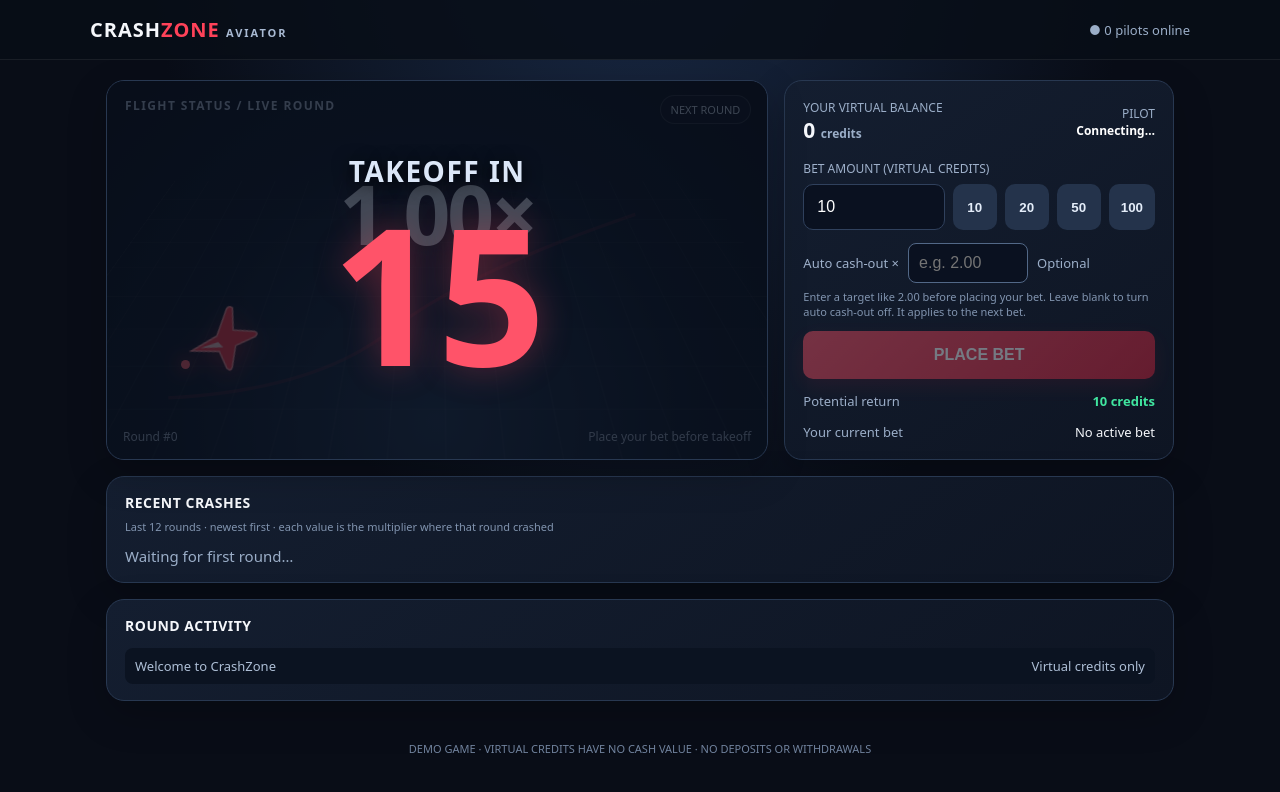
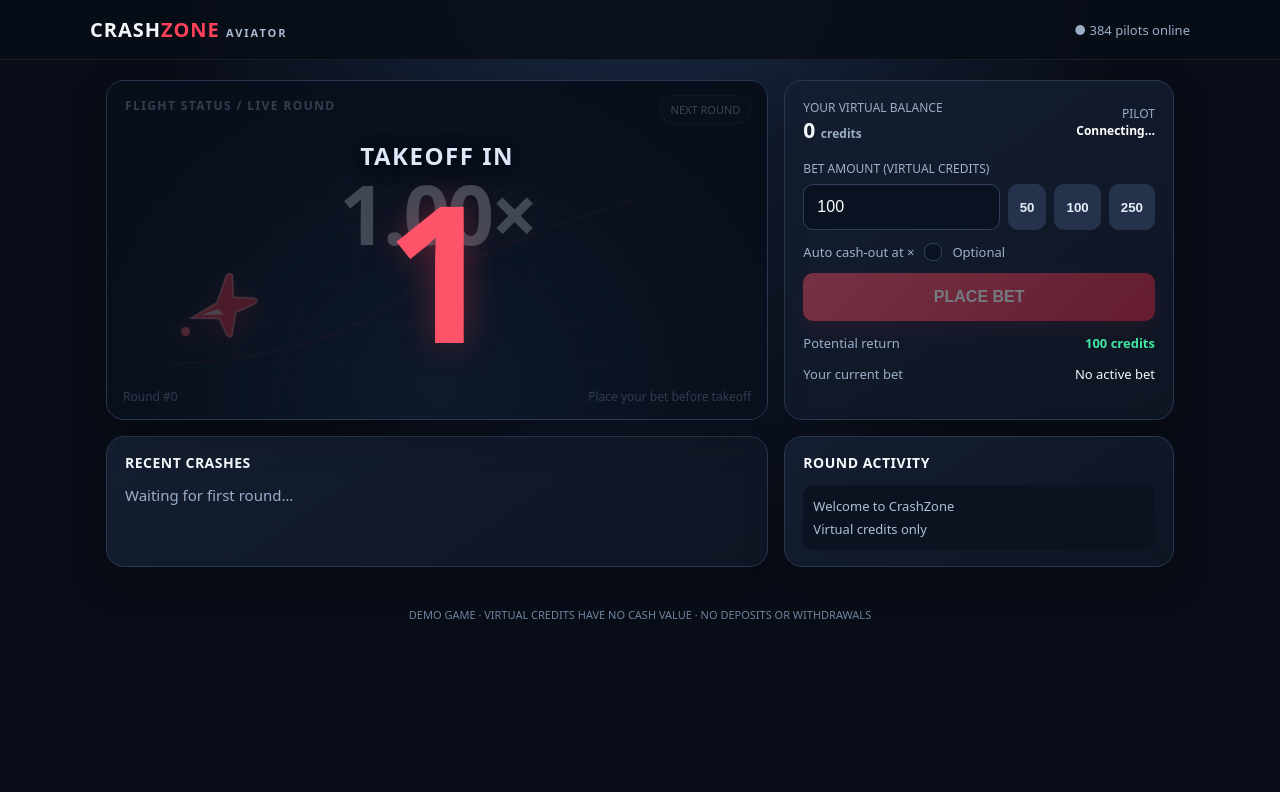
Before and after one commit to prince151093/Btr-games, a website: page src/public/index.html in a window 1280 px wide. Drawn offline with nearby package versions, Linux system fonts and the light colour scheme; no server answers.

Commit message:
Add files via upload

```diff
--- a/src/public/index.html
+++ b/src/public/index.html
@@ -11,11 +11,11 @@ header{display:flex;align-items:center;justify-content:space-between;padding:16p
 .logo{font-size:20px;font-weight:900;letter-spacing:1px}.logo span{color:var(--red)}.online{color:var(--muted);font-size:13px}
 main{max-width:1100px;margin:auto;padding:20px 16px 40px;display:grid;grid-template-columns:minmax(0,1.7fr) minmax(280px,1fr);gap:16px}
 .panel{background:linear-gradient(145deg,#141e30,#0e1523);border:1px solid var(--line);border-radius:18px;overflow:hidden;box-shadow:0 14px 40px #0003}
-.flight{position:relative;min-height:300px;background:radial-gradient(ellipse at 50% 90%,#243b5a 0,#101d31 55%,#0b1220 100%);overflow:hidden}
+.flight{position:relative;min-height:340px;background:radial-gradient(ellipse at 50% 90%,#243b5a 0,#101d31 55%,#0b1220 100%);overflow:hidden}
 .flight:before{content:"";position:absolute;inset:0;background-image:linear-gradient(#ffffff08 1px,transparent 1px),linear-gradient(90deg,#ffffff08 1px,transparent 1px);background-size:42px 42px;transform:perspective(260px) rotateX(22deg) scale(1.4);transform-origin:bottom}
 .sky-label{position:absolute;top:16px;left:18px;color:#a8bbd5;font-size:12px;letter-spacing:1.4px;font-weight:700}
 .status{position:absolute;right:16px;top:14px;border:1px solid #ffffff20;border-radius:999px;padding:6px 10px;font-size:11px;color:#c6d6e9;background:#111a2bcc}
-.takeoff-timer{position:absolute;inset:0;display:flex;flex-direction:column;align-items:center;justify-content:center;gap:8px;z-index:2;background:#070d18b8;color:#dce7f8;text-align:center;font-size:clamp(18px,4vw,28px);font-weight:900;letter-spacing:1.5px;text-shadow:0 3px 18px #000;pointer-events:none;font-variant-numeric:tabular-nums}.takeoff-timer strong{display:block;color:#ff5369;font-size:clamp(100px,25vw,190px);line-height:1;letter-spacing:-3px;font-variant-numeric:tabular-nums;text-shadow:0 0 36px #ff425955}.takeoff-timer.hidden{display:none}
+.takeoff-timer{position:absolute;inset:0;display:flex;flex-direction:column;align-items:center;justify-content:center;gap:8px;z-index:2;background:#070d18b8;color:#dce7f8;text-align:center;font-size:clamp(16px,3vw,24px);font-weight:900;letter-spacing:1.5px;text-shadow:0 3px 18px #000;pointer-events:none}.takeoff-timer strong{display:block;color:#ff5369;font-size:clamp(88px,24vw,190px);line-height:.95;letter-spacing:-5px;font-variant-numeric:tabular-nums;text-shadow:0 0 36px #ff425955}.takeoff-timer.flying{inset:14px auto auto 50%;transform:translateX(-50%);height:auto;display:block;padding:8px 14px;border:1px solid #ffffff24;border-radius:12px;background:#080d17d9;font-size:12px;letter-spacing:.5px;white-space:nowrap}.takeoff-timer.flying strong{display:inline;font-size:14px;letter-spacing:0;text-shadow:none;color:#68efb0}
 .multiplier{position:absolute;top:76px;width:100%;text-align:center;font-size:clamp(48px,8vw,82px);font-weight:900;letter-spacing:-3px;text-shadow:0 0 30px #ff455933;font-variant-numeric:tabular-nums}
 .multiplier.running{color:#fff}.multiplier.crashed{color:var(--red)}.multiplier.waiting{color:#d7e3f5}
 .trail{position:absolute;inset:0;width:100%;height:100%;pointer-events:none}
@@ -24,13 +24,17 @@ main{max-width:1100px;margin:auto;padding:20px 16px 40px;display:grid;grid-templ
 .flight-footer{position:absolute;bottom:14px;left:16px;right:16px;display:flex;justify-content:space-between;color:#9fb1cb;font-size:12px}
 .controls{padding:18px}.balance-line{display:flex;justify-content:space-between;align-items:center;margin-bottom:16px}.muted{color:var(--muted)}.balance{font-size:21px;font-weight:800}
 .field-label{display:block;color:#9fb1cb;font-size:12px;margin:0 0 7px}.bet-row{display:flex;gap:8px}.bet-input{min-width:0;flex:1;background:#0a1120;border:1px solid #30415d;border-radius:10px;padding:13px;color:white;font-size:16px;outline:none}.bet-input:focus{border-color:#6385ba}
-.small-btn,.primary{border:0;border-radius:10px;font-weight:800;cursor:pointer;transition:filter .15s,transform .15s}.small-btn{background:#24334b;color:#e4edf9;padding:0 12px;min-width:44px;min-height:44px}.small-btn:hover,.primary:hover{filter:brightness(1.12)}button:disabled{opacity:.42;cursor:not-allowed}
+.small-btn,.primary{border:0;border-radius:10px;font-weight:800;cursor:pointer;transition:filter .15s,transform .15s}.small-btn{background:#24334b;color:#e4edf9;padding:0 12px}.small-btn:hover,.primary:hover{filter:brightness(1.12)}button:disabled{opacity:.42;cursor:not-allowed}
 .primary{width:100%;margin-top:12px;padding:15px;background:linear-gradient(135deg,#ff5366,#dc253e);color:white;font-size:16px;box-shadow:0 7px 20px #ed294533}.primary.cash{background:linear-gradient(135deg,#37e6a0,#13b978);color:#061a12;box-shadow:0 7px 20px #19ca8433}
-.return-line{display:flex;justify-content:space-between;margin-top:13px;font-size:13px}.auto-row{display:grid;grid-template-columns:auto minmax(90px,120px) 1fr;align-items:center;gap:9px;margin-top:13px;color:#9fb1cb;font-size:13px}.auto-input{width:100%;min-width:0;background:#0a1120;border:1px solid #526887;border-radius:8px;padding:10px;color:white;font-size:16px}.auto-help{grid-column:1/-1;font-size:11px;color:#8194af;margin-top:-3px}.return-line strong{color:var(--green)}
-.history-wrap{grid-column:1/-1;padding:16px 18px}.section-title{font-size:14px;font-weight:800;letter-spacing:.5px;margin-bottom:13px}.history{display:grid;grid-template-columns:1fr;gap:7px}.chip{display:flex;align-items:center;justify-content:flex-start;min-width:0;padding:8px 10px;border-radius:8px;background:#273247;color:#d9e4f4;font-size:13px;font-weight:800;white-space:nowrap;font-variant-numeric:tabular-nums}.history-note{font-size:11px;color:#8194af;margin:-6px 0 12px}.chip.low{background:#42202c;color:#ff8996}.chip.mid{background:#263b37;color:#6fe7b1}.chip.high{background:#293554;color:#9bb9ff}
-.activity{grid-column:1/-1;padding:16px 18px}.activity-list{display:grid;gap:8px;max-height:320px;overflow:auto}.activity-item{display:flex;justify-content:space-between;gap:6px;padding:9px 10px;background:#0b1321;border-radius:8px;color:#aebfd6;font-size:13px}.activity-item strong{color:#f5f7fb;white-space:nowrap}
+.return-line{display:flex;justify-content:space-between;margin-top:13px;font-size:13px}.auto-row{display:flex;align-items:center;gap:10px;margin-top:13px;color:#9fb1cb;font-size:13px}.auto-row input{width:18px;height:18px;accent-color:#ff4259}.auto-input{width:100px;background:#0a1120;border:1px solid #30415d;border-radius:8px;padding:8px;color:white}.return-line strong{color:var(--green)}
+/* History panels: side by side, with readable full-width rows */
+.history-wrap{grid-column:1;padding:16px 18px;min-width:0}.section-title{font-size:14px;font-weight:800;letter-spacing:.5px;margin-bottom:13px}
+.history{display:flex;flex-direction:column;gap:8px;width:100%}
+.chip{display:flex;align-items:center;justify-content:flex-start;width:100%;min-height:48px;padding:10px 14px;border-radius:12px;background:#273247;color:#d9e4f4;font-size:clamp(19px,2.2vw,24px);line-height:1.2;font-weight:900;font-variant-numeric:tabular-nums;letter-spacing:.2px}
+.chip.low{background:#42202c;color:#ff8996}.chip.mid{background:#263b37;color:#6fe7b1}.chip.high{background:#293554;color:#9bb9ff}
+.activity{grid-column:2;padding:16px 18px;min-width:0}.activity-list{display:grid;gap:8px;max-height:520px;overflow:auto}.activity-item{display:flex;flex-direction:column;align-items:flex-start;gap:5px;padding:12px 10px;background:#0b1321;border-radius:10px;color:#aebfd6;font-size:13px;overflow-wrap:anywhere}.activity-item strong{color:#f5f7fb;font-size:18px}
 .toast{position:fixed;left:50%;bottom:20px;transform:translate(-50%,20px);opacity:0;pointer-events:none;background:#26344a;border:1px solid #415777;border-radius:10px;padding:12px 16px;z-index:10;transition:.2s;max-width:90vw}.toast.show{opacity:1;transform:translate(-50%,0)}.disclaimer{text-align:center;color:#71839e;font-size:11px;padding:0 16px 22px}
-@media(max-width:760px){main{grid-template-columns:minmax(0,1fr) minmax(0,1fr);padding:10px;gap:10px}.flight,main>section.panel:nth-child(2){grid-column:1/-1}.flight{min-height:260px;height:260px}.history-wrap,.activity{grid-column:auto;min-width:0;padding:12px 10px}.section-title{font-size:12px;letter-spacing:.2px;line-height:1.25;min-height:30px}.history{grid-template-columns:1fr;gap:6px}.chip{font-size:12px;padding:8px 7px}.activity-list{max-height:360px;gap:6px}.activity-item{flex-direction:column;align-items:flex-start;gap:3px;padding:8px 7px;font-size:11px;overflow-wrap:anywhere}.activity-item strong{font-size:12px;white-space:normal}.activity .section-title{min-height:30px}header{padding:12px 14px}.multiplier{top:54px;font-size:clamp(42px,12vw,64px)}.takeoff-timer strong{font-size:clamp(84px,27vw,140px)}.controls{padding:14px}.bet-row{gap:6px}.small-btn{padding:0 8px;min-width:38px}.auto-row{grid-template-columns:auto minmax(88px,110px) 1fr}.flight-footer{bottom:10px;font-size:11px}}
+@media(max-width:760px){main{grid-template-columns:minmax(0,1fr) minmax(0,1fr);padding:10px;gap:10px}.flight,main>section:nth-child(2){grid-column:1/-1}.flight{min-height:340px}.history-wrap{grid-column:1;padding:12px 10px}.activity{grid-column:2;padding:12px 10px}.section-title{font-size:12px;letter-spacing:.2px;overflow-wrap:anywhere}.chip{font-size:clamp(17px,4.5vw,22px);min-height:44px;padding:9px 10px}.activity-list{max-height:unset;overflow:visible}.activity-item{padding:9px 8px;font-size:11px}.activity-item strong{font-size:16px}header{padding:14px 16px}.multiplier{top:72px}.takeoff-timer strong{font-size:clamp(100px,32vw,180px)}.online{font-size:11px;white-space:nowrap}}
 </style>
 </head>
 <body>
@@ -38,7 +42,7 @@ main{max-width:1100px;margin:auto;padding:20px 16px 40px;display:grid;grid-templ
 <main>
 <section class="panel flight">
  <div class="sky-label">FLIGHT STATUS / LIVE ROUND</div><div id="status" class="status">CONNECTING</div>
- <div id="takeoffTimer" class="takeoff-timer">TAKEOFF IN<strong id="countdownValue">15</strong></div>
+ <div id="takeoffTimer" class="takeoff-timer">TAKEOFF IN <strong id="countdownValue">—</strong></div>
  <div id="multiplier" class="multiplier waiting">1.00×</div>
  <svg class="trail" viewBox="0 0 700 340" preserveAspectRatio="none"><path id="trailGlow" d="M65 285 Q220 278 300 225 T560 120" fill="none" stroke="#ff4259" stroke-width="3" opacity=".12"/><path id="trailPath" d="M65 285 Q220 278 300 225 T560 120" fill="none" stroke="#ff5267" stroke-width="2.5" stroke-linecap="round" stroke-dasharray="700" stroke-dashoffset="700"/></svg>
  <div id="plane" class="plane"><svg viewBox="0 0 100 100" aria-label="red plane"><path d="M7 55 L43 43 L62 12 Q66 7 70 12 L65 40 L91 47 Q97 50 91 54 L64 60 L54 86 Q51 92 47 86 L42 63 Z" fill="#ff4057" stroke="#ff9aa6" stroke-width="2"/><path d="M19 54 L43 51 L48 59 Z" fill="#ffd5d9"/></svg></div>
@@ -49,14 +53,14 @@ main{max-width:1100px;margin:auto;padding:20px 16px 40px;display:grid;grid-templ
  <div class="controls">
   <div class="balance-line"><div><div class="muted" style="font-size:12px">YOUR VIRTUAL BALANCE</div><div class="balance"><span id="balance">1,000</span> <span style="font-size:12px;color:#9baec8">credits</span></div></div><div class="muted" style="font-size:12px;text-align:right">PILOT<br><strong id="pilotName" style="color:#fff">Connecting…</strong></div></div>
   <label class="field-label" for="betAmount">BET AMOUNT (VIRTUAL CREDITS)</label>
-  <div class="bet-row"><input id="betAmount" class="bet-input" type="number" min="1" max="1000" step="1" value="10"><button class="small-btn" type="button" data-amount="10">10</button><button class="small-btn" type="button" data-amount="20">20</button><button class="small-btn" type="button" data-amount="50">50</button><button class="small-btn" type="button" data-amount="100">100</button></div>
-  <div class="auto-row"><label for="autoCashout">Auto cash-out ×</label><input id="autoCashout" class="auto-input" type="number" min="1.01" max="100" step="0.01" value="" placeholder="e.g. 2.00" inputmode="decimal"><span class="muted">Optional</span><div class="auto-help">Enter a target like 2.00 before placing your bet. Leave blank to turn auto cash-out off. It applies to the next bet.</div></div>
+  <div class="bet-row"><input id="betAmount" class="bet-input" type="number" min="1" max="1000" step="1" value="100"><button class="small-btn" data-amount="50">50</button><button class="small-btn" data-amount="100">100</button><button class="small-btn" data-amount="250">250</button></div>
+  <div class="auto-row"><label for="autoCashout">Auto cash-out at ×</label><input id="autoCashout" class="auto-input" type="number" min="1.01" max="100" step="0.01" placeholder="Off"><span class="muted">Optional</span></div>
   <button id="actionButton" class="primary" disabled>CONNECTING…</button>
   <div class="return-line"><span class="muted">Potential return</span><strong id="potential">100 credits</strong></div>
   <div class="return-line"><span class="muted">Your current bet</span><span id="betStatus">No active bet</span></div>
  </div>
 </section>
-<section class="panel history-wrap"><div class="section-title">RECENT CRASHES</div><div class="history-note">Last 12 rounds · newest first · each value is the multiplier where that round crashed</div><div id="history" class="history"><span class="muted">Waiting for first round…</span></div></section>
+<section class="panel history-wrap"><div class="section-title">RECENT CRASHES</div><div id="history" class="history"><span class="muted">Waiting for first round…</span></div></section>
 <section class="panel activity"><div class="section-title">ROUND ACTIVITY</div><div id="activity" class="activity-list"><div class="activity-item"><span>Welcome to CrashZone</span><span>Virtual credits only</span></div></div></section>
 </main>
 <div class="disclaimer">DEMO GAME · VIRTUAL CREDITS HAVE NO CASH VALUE · NO DEPOSITS OR WITHDRAWALS</div>
@@ -70,6 +74,14 @@ main{max-width:1100px;margin:auto;padding:20px 16px 40px;display:grid;grid-templ
  let player = null, bet = null, resultForRound = null, lastActivity = '';
  let countdownTimer = null;
  let serverOffset = 0;
+ // Simulated display count for demo UI; this is not the actual connected-player total.
+ let simulatedOnline = 300 + Math.floor(Math.random() * 201);
+ setInterval(() => {
+  let next;
+  do { next = 300 + Math.floor(Math.random() * 201); } while (next === simulatedOnline);
+  simulatedOnline = next;
+  $('online').textContent = String(simulatedOnline);
+ }, 3000);
  function toast(msg){$('toast').textContent=msg;$('toast').classList.add('show');clearTimeout(toast.t);toast.t=setTimeout(()=>$('toast').classList.remove('show'),2600)}
  function addActivity(left,right){const key=left+'|'+right;if(key===lastActivity)return;lastActivity=key;const el=document.createElement('div');el.className='activity-item';const a=document.createElement('span'),b=document.createElement('strong');a.textContent=left;b.textContent=right;el.append(a,b);$('activity').prepend(el);while($('activity').children.length>8)$('activity').lastElementChild.remove()}
  function fmt(n){return Number(n||0).toLocaleString('en-US')}
@@ -87,26 +99,21 @@ main{max-width:1100px;margin:auto;padding:20px 16px 40px;display:grid;grid-templ
   $('trailGlow').style.opacity=.12+progress*.6;
  }
  function render(){
-  $('online').textContent=game.online||0;
+  $('online').textContent=String(simulatedOnline);
   $('multiplier').textContent=(game.multiplier||1).toFixed(2)+'×';
   $('multiplier').className='multiplier '+game.phase;
   $('status').textContent=game.phase==='running'?'PLANE IN FLIGHT':game.phase==='crashed'?'CRASHED':'NEXT ROUND';
   $('roundText').textContent='Round #'+(game.roundId||0);
   const timer=$('takeoffTimer');
-  if(game.phase==='running'){
-   timer.classList.add('hidden');
-   $('timerText').textContent='';
-  } else {
-   timer.classList.remove('hidden');
-   updateCountdown();
-   $('timerText').textContent=game.phase==='crashed'?'Crashed at '+Number(game.crashPoint||1).toFixed(2)+'×':'Place your bet before takeoff';
-  }
+  const countdown=$('countdownValue');
+  if(game.phase==='running'){timer.classList.add('flying');timer.innerHTML='PLANE IN FLIGHT · <strong>LIVE</strong>';countdown.textContent='LIVE';$('timerText').textContent='Cash out before the crash';}
+  else {timer.classList.remove('flying');const ms=Math.max(0,(Number(game.nextRoundAt)||Date.now())-(Date.now()+serverOffset));const seconds=Math.max(1,Math.ceil(ms/1000));timer.innerHTML='TAKEOFF IN <strong id="countdownValue">'+seconds+'</strong>'; $('timerText').textContent=game.phase==='crashed'?'Crashed at '+Number(game.crashPoint||1).toFixed(2)+'×':'Place your bet before takeoff';}
   $('history').replaceChildren();
   if(!game.history||!game.history.length){const s=document.createElement('span');s.className='muted';s.textContent='Waiting for first round…';$('history').append(s)}
   else game.history.forEach(item=>{const c=document.createElement('span');c.className='chip '+(item.crashPoint<2?'low':item.crashPoint<10?'mid':'high');c.textContent=Number(item.crashPoint).toFixed(2)+'×';$('history').append(c)});
   $('balance').textContent=fmt(player?.balance||0);
   $('pilotName').textContent=player?.name||'Connecting…';
-  $('betStatus').textContent=bet?(bet.status==='cashed_out'?`Cashed at ${bet.multiplier}×`:bet.status==='lost'?'Lost':`Active · ${fmt(bet.amount)} credits${bet.autoCashout?' · auto '+Number(bet.autoCashout).toFixed(2)+'×':''}`):'No active bet';
+  $('betStatus').textContent=bet?(bet.status==='cashed_out'?`Cashed at ${bet.multiplier}×`:bet.status==='lost'?'Lost':`Active · ${fmt(bet.amount)} credits`):'No active bet';
   const button=$('actionButton');
   if(game.phase==='waiting'||game.phase==='crashed'){
    const canPlace=!bet||bet.status!=='active';button.disabled=!player||!canPlace;button.className='primary';button.textContent=canPlace?(game.phase==='crashed'?'PLACE NEXT BET':'PLACE BET'):'BET PLACED';
@@ -118,7 +125,7 @@ main{max-width:1100px;margin:auto;padding:20px 16px 40px;display:grid;grid-templ
   updatePotential();drawFlight();
  }
  $('actionButton').addEventListener('click',()=>{
-  if((game.phase==='waiting'||game.phase==='crashed')&&(!bet||bet.status!=='active')){const autoRaw=$('autoCashout').value.trim();const autoCashout=autoRaw===''?null:Number(autoRaw); if(autoCashout!==null&&(!Number.isFinite(autoCashout)||autoCashout<1.01||autoCashout>100)){toast('Enter an auto cash-out target from 1.01× to 100×, or leave it blank for off.');$('autoCashout').focus();return;} socket.emit('bet:place',{amount:Number($('betAmount').value),autoCashout});}
+  if((game.phase==='waiting'||game.phase==='crashed')&&(!bet||bet.status!=='active')){const autoRaw=$('autoCashout').value.trim();const autoCashout=autoRaw?Number(autoRaw):null; if(autoCashout!==null&&(!Number.isFinite(autoCashout)||autoCashout<1.01||autoCashout>100)){toast('Auto cash-out must be between 1.01× and 100×.');return;} socket.emit('bet:place',{amount:Number($('betAmount').value),autoCashout});}
   else if(game.phase==='running'&&bet&&bet.status==='active'){socket.emit('bet:cashout');}
  });
  socket.on('connect',()=>{});
@@ -140,8 +147,8 @@ main{max-width:1100px;margin:auto;padding:20px 16px 40px;display:grid;grid-templ
  });
  socket.on('game:error',msg=>toast(msg));
  render();
- setInterval(()=>{if(game.phase!=='running')updateCountdown()},200);
- function updateCountdown(){const el=$('countdownValue');if(!el)return;const deadline=Number(game.nextRoundAt);const now=Date.now()-serverOffset;const ms=Number.isFinite(deadline)?Math.max(0,deadline-now):15000;const seconds=game.phase==='crashed'||game.phase==='waiting'?Math.max(1,Math.ceil(ms/1000)):15;const next=String(Math.min(15,seconds));if(el.textContent!==next)el.textContent=next;}
+ setInterval(()=>{if(game.phase!=='running')renderCountdownOnly()},100);
+ function renderCountdownOnly(){const el=$('countdownValue');if(!el||game.phase==='running')return;const ms=Math.max(0,(Number(game.nextRoundAt)||Date.now())-(Date.now()-serverOffset));el.textContent=String(Math.max(1,Math.ceil(ms/1000)));}
 })();
 </script>
 </body>
```
